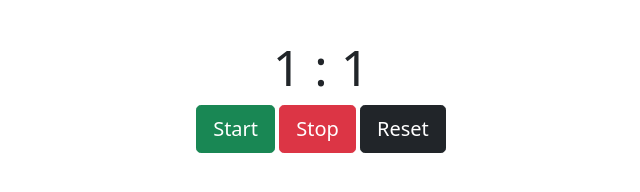
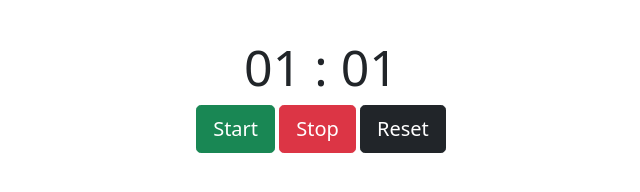
Before and after one commit to DevAndrewJ/stop-watch, a plain HTML site: page index.html in a window 1280 px wide. Shown: the whole page, without its empty margins (319-959 px from the left). Drawn offline with nearby package versions, Linux system fonts and the light colour scheme.

Commit message:
pad for the counters

```diff
--- a/index.html
+++ b/index.html
@@ -40,8 +40,8 @@
            const numOfM = Math.floor(timerCount / 60);
            const numOfS = timerCount % 60;
 
-           minutes.innerText = numOfM;
-           seconds.innerText = numOfS;
+           minutes.innerText = pad(numOfM);
+           seconds.innerText = pad(numOfS);
        },1000);
 
         startTimer = ()=>{
@@ -56,6 +56,16 @@
 
         }
 
+        pad = (number) => {
+
+            if(number < 10){
+                return '0' + number;
+            }
+            else{
+                return number;
+            }
+        }
+
 
         startBtn.addEventListener('click',startTimer);
         stopBtn.addEventListener('click',stopTimer);
```
